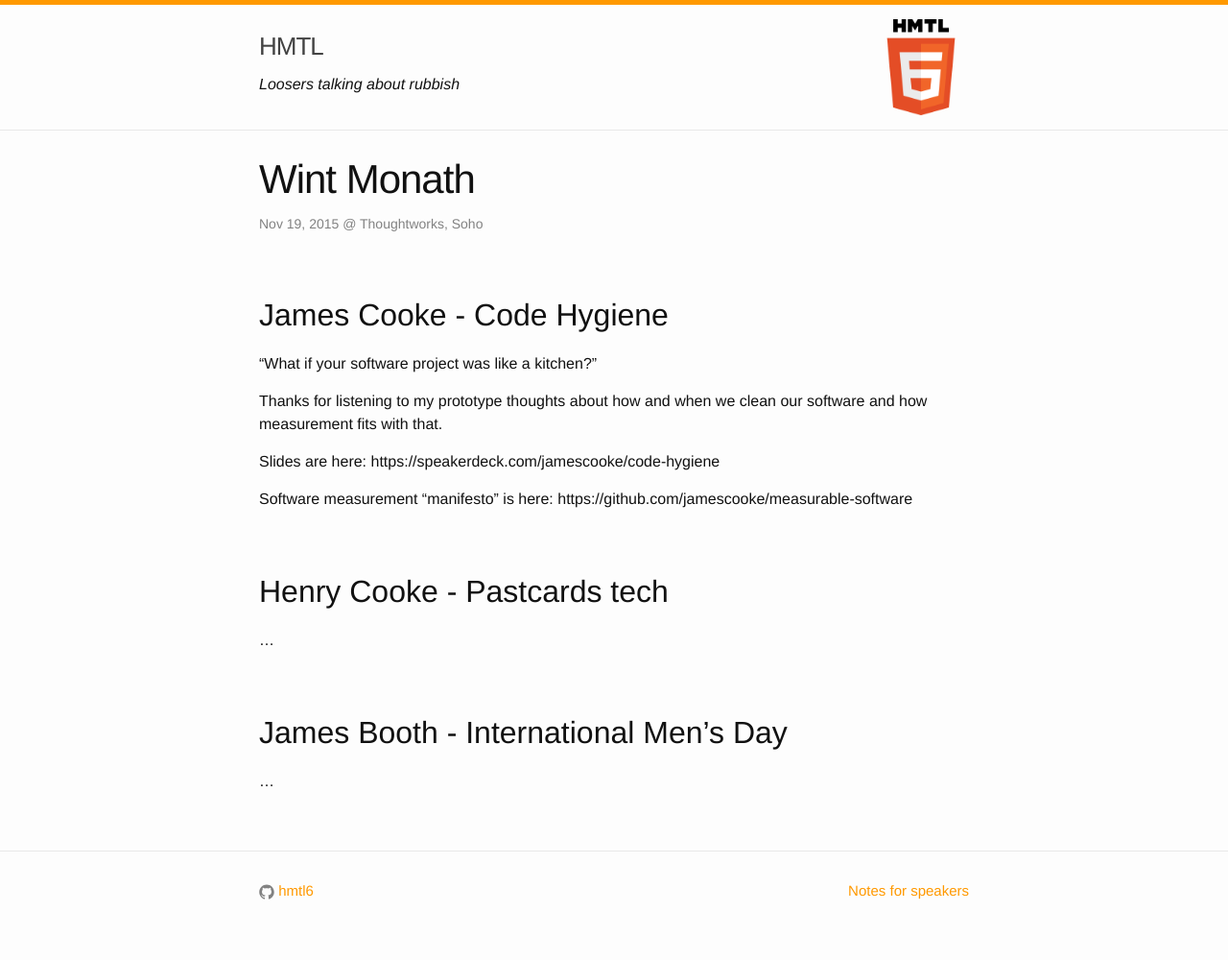
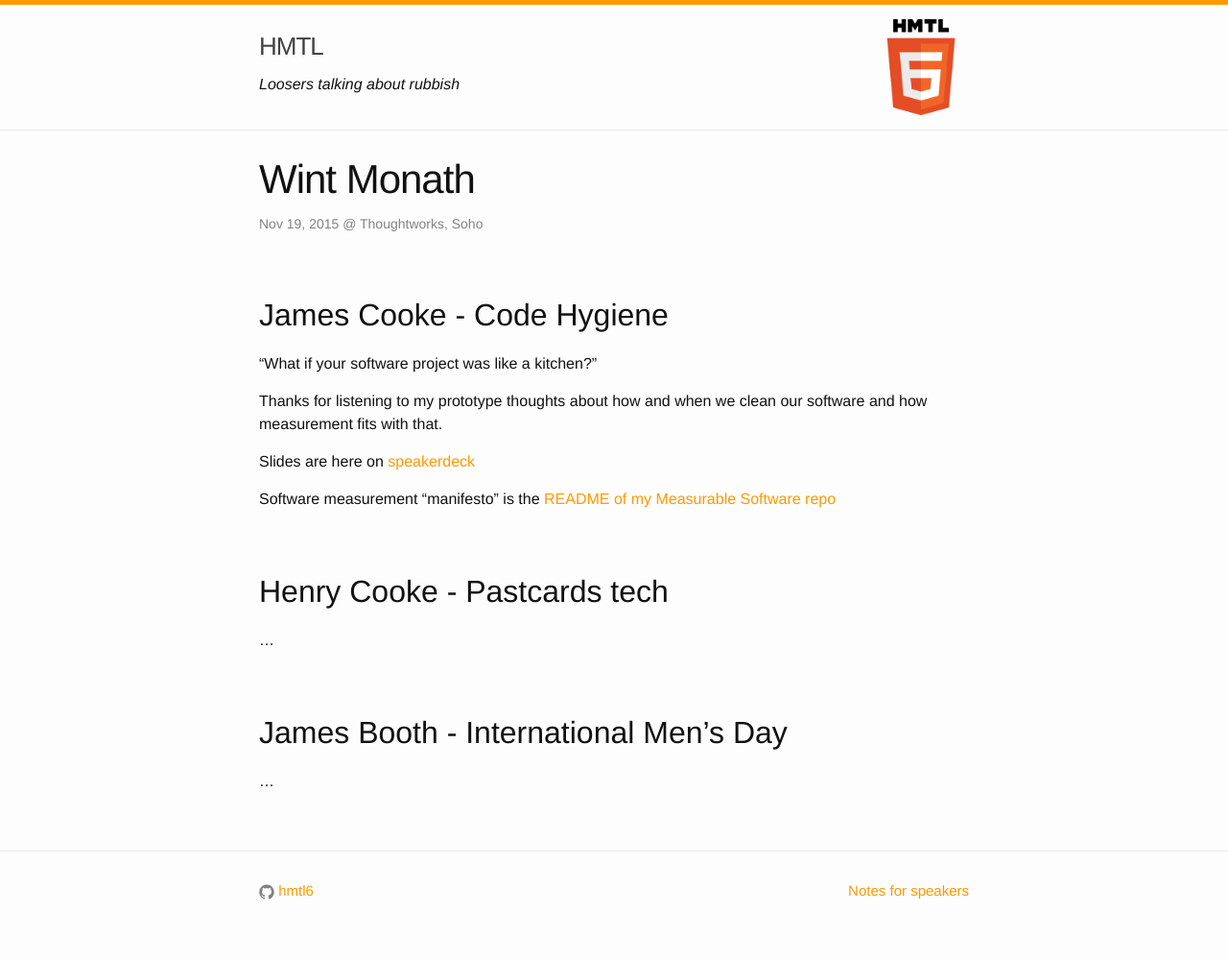
Before and after one commit to hmtl6/hmtl6.github.io, a Jekyll site: the page built from _posts/2015-11-19-wint-monath.md, in a window 1280 px wide. Shown: the whole page at 96% size. Built offline with Jekyll 4.4.1, drawn with Linux system fonts in a browser that asks for light colours.

Commit message:
Improve links on wint
(can you tell I'm not running locally and just testing using the master
branch? Oh you can?! Great!)

```diff
--- a/_posts/2015-11-19-wint-monath.md
+++ b/_posts/2015-11-19-wint-monath.md
@@ -16,9 +16,9 @@ speakers:
 Thanks for listening to my prototype thoughts about how and when we clean our
 software and how measurement fits with that.
 
-Slides are here: https://speakerdeck.com/jamescooke/code-hygiene
+Slides are here on [speakerdeck](https://speakerdeck.com/jamescooke/code-hygiene)
 
-Software measurement "manifesto" is here: https://github.com/jamescooke/measurable-software
+Software measurement "manifesto" is the [README of my Measurable Software repo](https://github.com/jamescooke/measurable-software)
 
 
 ## Henry Cooke - Pastcards tech
```
